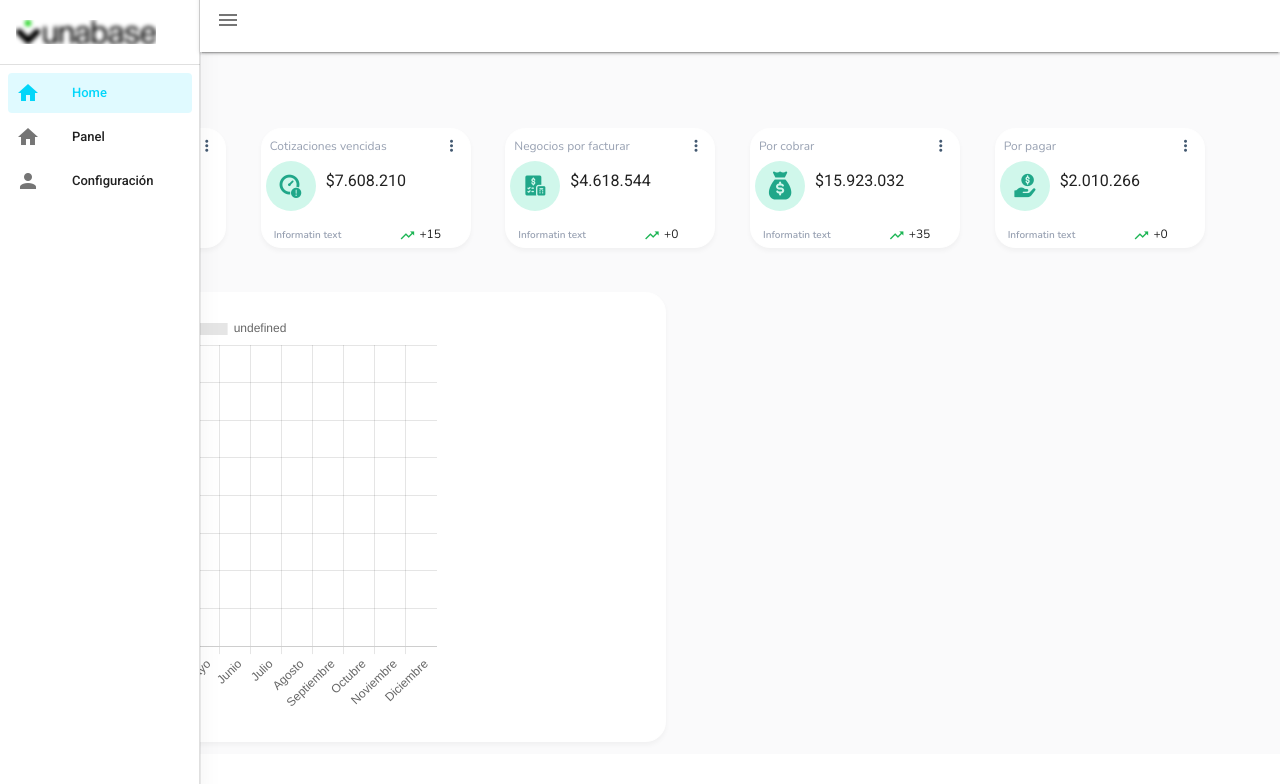
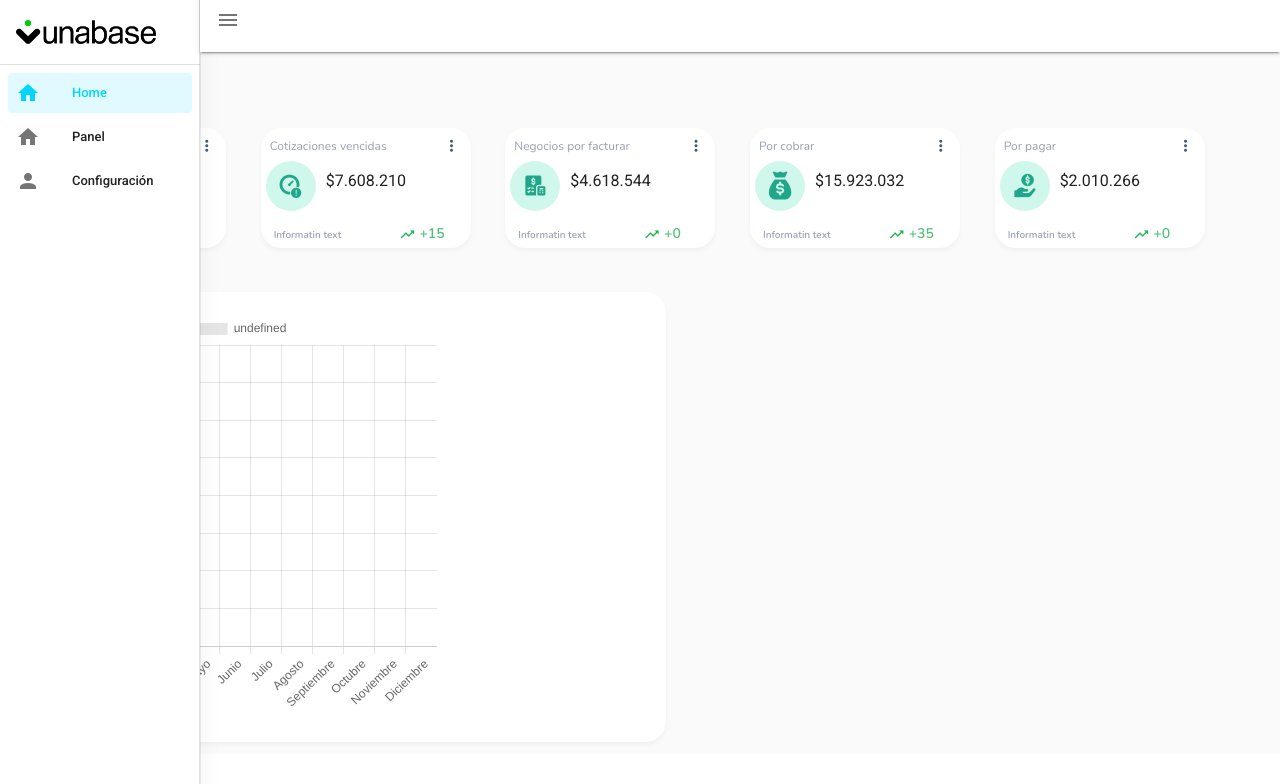
Before and after one commit to unabasesys/panel-gerencial-vue, a Vue app: page /dashboard in a window 1280 px wide. Shown: the top 784 px of the page. Built offline with nearby package versions, Linux system fonts and the light colour scheme; some icons are missing.

Commit message:
asddasssssss

```diff
--- a/src/components/Dashboard.vue
+++ b/src/components/Dashboard.vue
@@ -62,7 +62,7 @@
               </div>
 
               <div cols="6" class="">
-                <span class="nunito-normal-12px"
+                <span class="nunito-semi-bold-emerald-14px"
                   ><v-icon class="mr-1" size="15">ub-percent</v-icon>+{{
                     item.percent
                   }}</span
```
